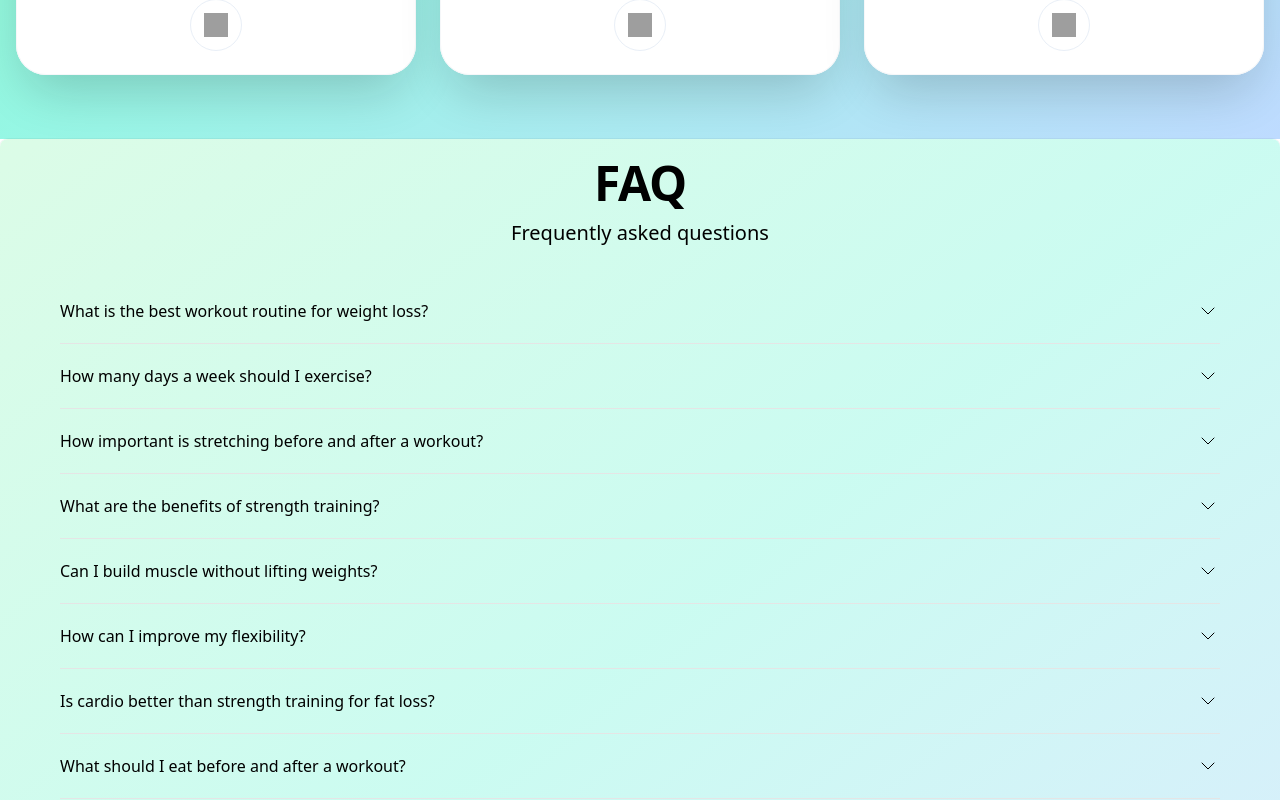
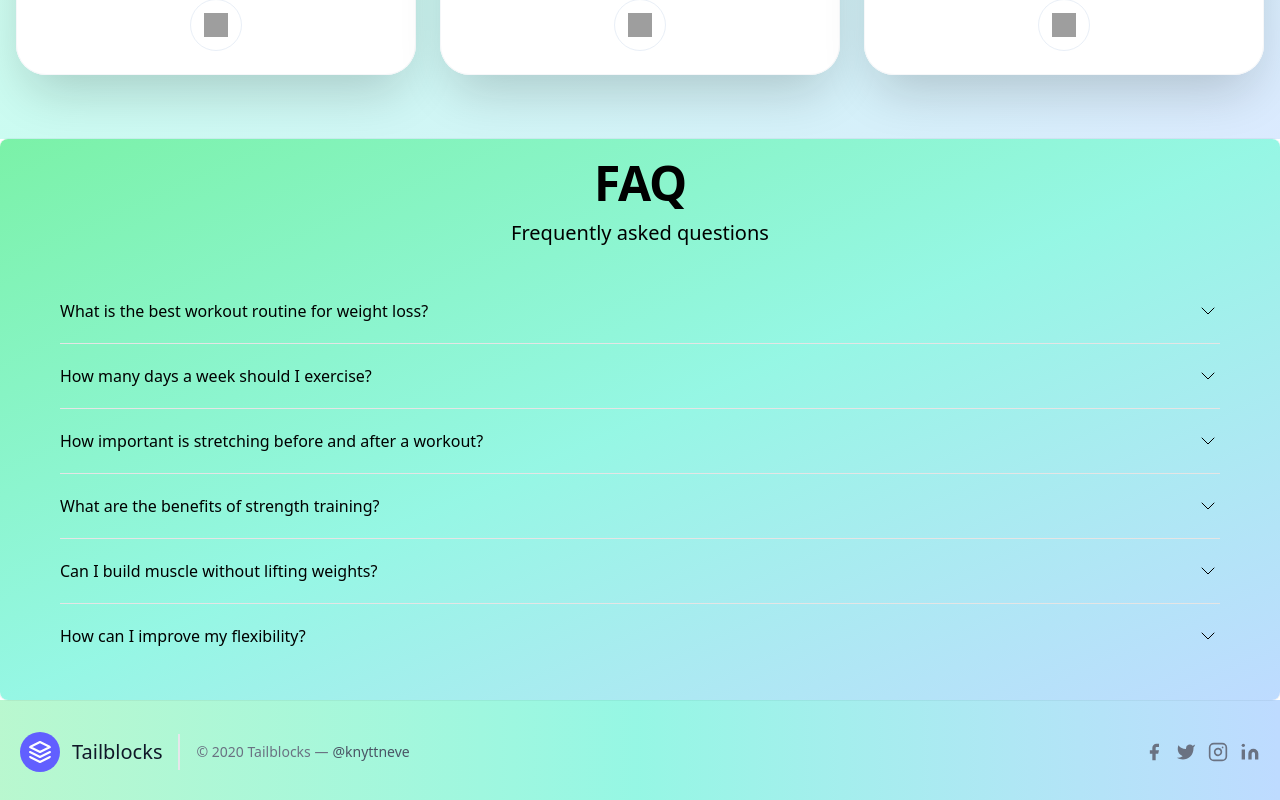
Before and after one commit to Olamilekan18/HOPwellness, a React (Vite) app in the folder frontend/: page / in a window 1280 px wide. Shown: the part 3100-3900 px from the top of the page. Built offline with nearby package versions, Linux system fonts and the light colour scheme; grey boxes are pictures that could not be loaded.

Commit message:
updated my faq layouy, added a footer layout, updated my testimonial layout

```diff
--- a/frontend/src/componet/home/faq.jsx
+++ b/frontend/src/componet/home/faq.jsx
@@ -68,7 +68,7 @@ const healthFitnessFAQ = [
 
 export default function FAQ() {
   return (
-    <div className="relative w-full bg-gradient-to-br from-green-100 via-teal-100 to-blue-100 px-6 pb-8 shadow-xl ring-1 ring-gray-900/5 sm:mx-auto sm:rounded-lg sm:px-10">
+    <div className="relative w-full bg-gradient-to-br from-green-300 via-teal-200 to-blue-200 px-6 pb-8 ring-1 ring-gray-900/5 sm:mx-auto sm:rounded-lg sm:px-10">
       <div className="mx-auto px-5">
         <div className="flex flex-col items-center">
           <h2 className="mt-5 text-center text-3xl font-bold tracking-tight md:text-5xl">
@@ -79,7 +79,8 @@ export default function FAQ() {
           </p>
         </div>
         <div className="mx-auto mt-8 w-full divide-y divide-neutral-200">
-          {healthFitnessFAQ.map(({ question, answer }, idx) => {
+          {healthFitnessFAQ
+            .map(({ question, answer }, idx) => {
               return (
                 <div key={idx} className="py-5">
                   <details className="group">
@@ -106,7 +107,8 @@ export default function FAQ() {
                   </details>
                 </div>
               );
-          })}
+            })
+            .slice(0, 6)}
         </div>
       </div>
     </div>
--- /dev/null
+++ b/frontend/src/componet/home/footer.jsx
@@ -0,0 +1,96 @@
+import PropTypes from "prop-types";
+export default function Footer({ color }) {
+  return (
+    <footer className={`${color} text-gray-600  body-font`}>
+      <div className="container px-5 py-8 mx-auto flex items-center sm:flex-row flex-col">
+        <a className="flex title-font font-medium items-center md:justify-start justify-center text-gray-900">
+          <svg
+            xmlns="http://www.w3.org/2000/svg"
+            fill="none"
+            stroke="currentColor"
+            strokeLinecap="round"
+            strokeLinejoin="round"
+            strokeWidth="2"
+            className="w-10 h-10 text-white p-2 bg-indigo-500 rounded-full"
+            viewBox="0 0 24 24"
+          >
+            <path d="M12 2L2 7l10 5 10-5-10-5zM2 17l10 5 10-5M2 12l10 5 10-5"></path>
+          </svg>
+          <span className="ml-3 text-xl">Tailblocks</span>
+        </a>
+        <p className="text-sm text-gray-500 sm:ml-4 sm:pl-4 sm:border-l-2 sm:border-gray-200 sm:py-2 sm:mt-0 mt-4">
+          © 2020 Tailblocks —
+          <a
+            href="https://twitter.com/knyttneve"
+            className="text-gray-600 ml-1"
+            rel="noopener noreferrer"
+            target="_blank"
+          >
+            @knyttneve
+          </a>
+        </p>
+        <span className="inline-flex sm:ml-auto sm:mt-0 mt-4 justify-center sm:justify-start">
+          <a className="text-gray-500">
+            <svg
+              fill="currentColor"
+              strokeLinecap="round"
+              strokeLinejoin="round"
+              strokeWidth="2"
+              className="w-5 h-5"
+              viewBox="0 0 24 24"
+            >
+              <path d="M18 2h-3a5 5 0 00-5 5v3H7v4h3v8h4v-8h3l1-4h-4V7a1 1 0 011-1h3z"></path>
+            </svg>
+          </a>
+          <a className="ml-3 text-gray-500">
+            <svg
+              fill="currentColor"
+              strokeLinecap="round"
+              strokeLinejoin="round"
+              strokeWidth="2"
+              className="w-5 h-5"
+              viewBox="0 0 24 24"
+            >
+              <path d="M23 3a10.9 10.9 0 01-3.14 1.53 4.48 4.48 0 00-7.86 3v1A10.66 10.66 0 013 4s-4 9 5 13a11.64 11.64 0 01-7 2c9 5 20 0 20-11.5a4.5 4.5 0 00-.08-.83A7.72 7.72 0 0023 3z"></path>
+            </svg>
+          </a>
+          <a className="ml-3 text-gray-500">
+            <svg
+              fill="none"
+              stroke="currentColor"
+              strokeLinecap="round"
+              strokeLinejoin="round"
+              strokeWidth="2"
+              className="w-5 h-5"
+              viewBox="0 0 24 24"
+            >
+              <rect width="20" height="20" x="2" y="2" rx="5" ry="5"></rect>
+              <path d="M16 11.37A4 4 0 1112.63 8 4 4 0 0116 11.37zm1.5-4.87h.01"></path>
+            </svg>
+          </a>
+          <a className="ml-3 text-gray-500">
+            <svg
+              fill="currentColor"
+              stroke="currentColor"
+              strokeLinecap="round"
+              strokeLinejoin="round"
+              strokeWidth="2"
+              className="w-5 h-5"
+              viewBox="0 0 24 24"
+            >
+              <path
+                stroke="none"
+                d="M16 8a6 6 0 016 6v7h-4v-7a2 2 0 00-2-2 2 2 0 00-2 2v7h-4v-7a6 6 0 016-6zM2 9h4v12H2z"
+              ></path>
+              <circle cx="4" cy="4" r="2" stroke="none"></circle>
+            </svg>
+          </a>
+        </span>
+      </div>
+    </footer>
+  );
+}
+
+Footer.propTypes = {
+  color: PropTypes.string.isRequired, // Ensure the color prop is passed and is a string
+};
--- a/frontend/src/componet/home/testimonial.jsx
+++ b/frontend/src/componet/home/testimonial.jsx
@@ -39,7 +39,7 @@ const testimonialsMade = [
 
 export default function Testimonial() {
   return (
-    <section className="w-full min-h-screen bg-gradient-to-br from-green-300 via-teal-200 to-blue-200 py-16 px-4 flex flex-col items-center">
+    <section className="w-full min-h-screen bg-gradient-to-br from-green-100 via-teal-100 to-blue-100  py-16 px-4 flex flex-col items-center">
       <div className="max-w-4xl mx-auto text-center mb-12">
         <h2 className="text-4xl font-bold text-gray-900 mb-4 font-epilogue">
           Our trusted clients
--- a/frontend/src/pages/App.jsx
+++ b/frontend/src/pages/App.jsx
@@ -1,5 +1,6 @@
 import AboutUs from "../componet/home/about";
 import FAQ from "../componet/home/faq";
+import Footer from "../componet/home/footer";
 import Hero from "../componet/home/Hero";
 import Testimonial from "../componet/home/testimonial";
 import WhyChooseUs from "../componet/home/whyChooseUs";
@@ -12,6 +13,7 @@ function App() {
       <WhyChooseUs />
       <Testimonial />
       <FAQ />
+      <Footer color="bg-gradient-to-r from-green-200 via-teal-200 to-blue-200" />
     </>
   );
 }
```
Lines whose indentation alone changed are shown as unchanged.
